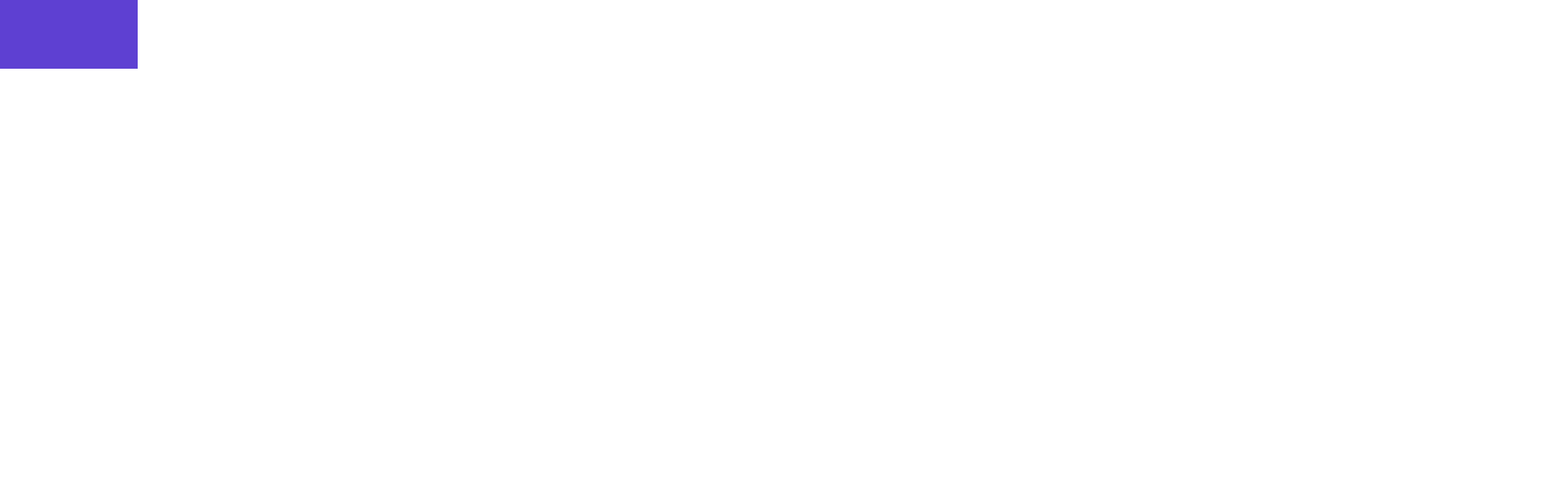
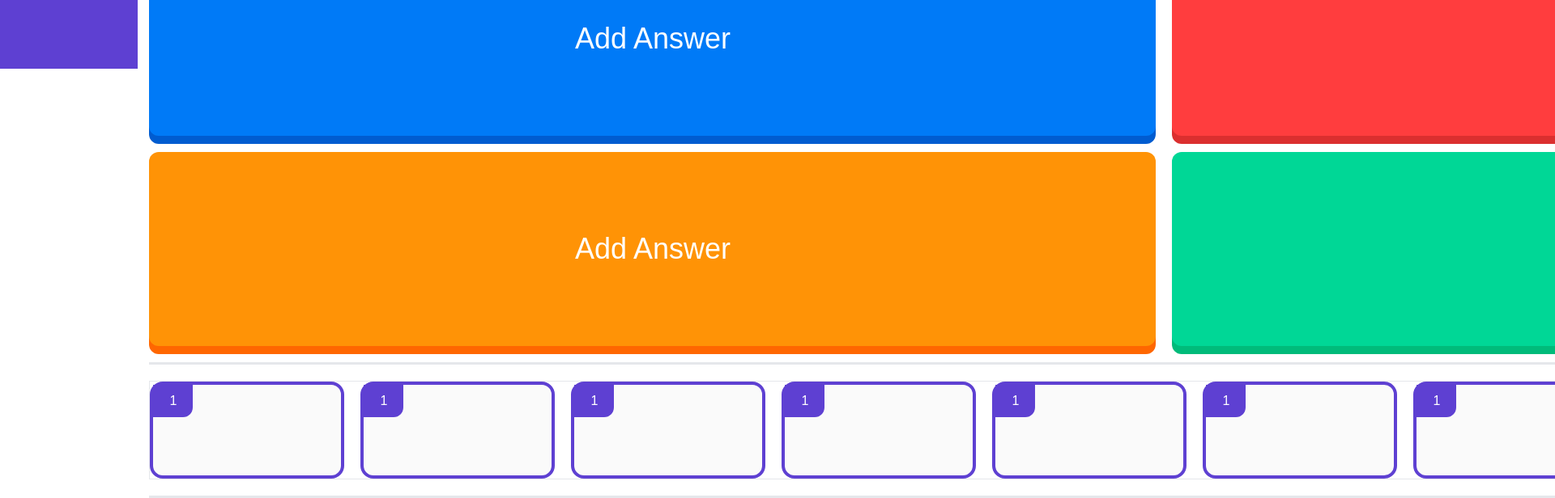
Before and after one commit to thoriqramadhan/quizapp, a Next.js app: page /home/create in a window 1280 px wide. Shown: the part 715-1331 px from the top of the page at 81% size, 1920 px wide, since content can reach past the window. Before the commit the page ends 1143 px from the top, so only its background shows below. Built offline with nearby package versions, Linux system fonts and the light colour scheme.

Commit message:
err: overflow

```diff
--- a/app/globals.css
+++ b/app/globals.css
@@ -21,8 +21,14 @@
 }
 
 @layer components {
-  .flex-center{
+  .flex-all-center{
     @apply flex justify-center items-center
+  }
+  .flex-y-center{
+    @apply flex items-center
+  }
+  .flex-h-center{
+    @apply flex justify-center
   }
   .transition-300 {
     @apply transition-all duration-300;
--- a/app/home/create/page.tsx
+++ b/app/home/create/page.tsx
@@ -3,7 +3,7 @@
 import { CardAnswer } from '@/components/client/Card';
 import { InputSection } from '@/components/server/Form';
 import { InputLiteral } from '@/components/server/ui/Input';
-import { ArrowLeft, ChevronDown, CircleEllipsis, Image } from 'lucide-react';
+import { ArrowLeft, ChevronDown, CircleEllipsis, Image, Plus } from 'lucide-react';
 import React, { FC, MouseEventHandler, useEffect, useRef, useState } from 'react';
 import { IoMdImage } from 'react-icons/io';
 
@@ -30,7 +30,7 @@
         inputQuestion?.focus()
     }, [isType])
     return <>
-        <span className="space-y-5 overflow-hidden">
+        <article className="space-y-5 overflow-hidden max-w-[calc(100%-180px)]">
             {/* V Options */}
             <div className='flex justify-between items-center w-full'>
                 <span className='flex items-center gap-x-5'>
@@ -80,7 +80,17 @@
                     Add Answer
                 </CardAnswer>
             </section>
-        </span>
+            <section className='w-full py-5 border-y-[3px] flex-y-center gap-x-10 justify-between'>
+                <section className='border max-w-[calc(100%-40px)] flex space-x-5 overflow-hidden'>
+                    {Array.from({ length: 10 }).map((item, index) => (
+                        <div key={index} className="w-[240px] h-[120px] relative shrink-0 bg-zinc-50 border-[#5E40D2] border-[4px] rounded-2xl">
+                            <span className='absolute bg-[#5E40D2] px-5 py-2 rounded-br-xl text-white'>1</span>
+                        </div>
+                    ))}
+                </section>
+                <Button className='p-5 h-fit rounded-xl'><Plus /></Button>
+            </section>
+        </article>
     </>;
 }
 
--- a/components/client/Card.tsx
+++ b/components/client/Card.tsx
@@ -8,7 +8,7 @@
 }
 
 export const CardAnswer: FC<CardAnswer> = ({ children, className, mainColor, shadowColorRgb, ...props }) => {
-    return <div className={cn(`bg-[#${mainColor}] cursor-pointer rounded-xl drop-shadow-[0_10px_rgba(${shadowColorRgb})] flex-center`, className)} {...props}>
+    return <div style={{ backgroundColor: `#${mainColor}`, boxShadow: `0px 10px rgba(${shadowColorRgb}` }} className={cn(` cursor-pointer rounded-xl  flex-all-center`, className)} {...props}>
         <p className='text-white text-4xl'>
             {children}
         </p>
```
